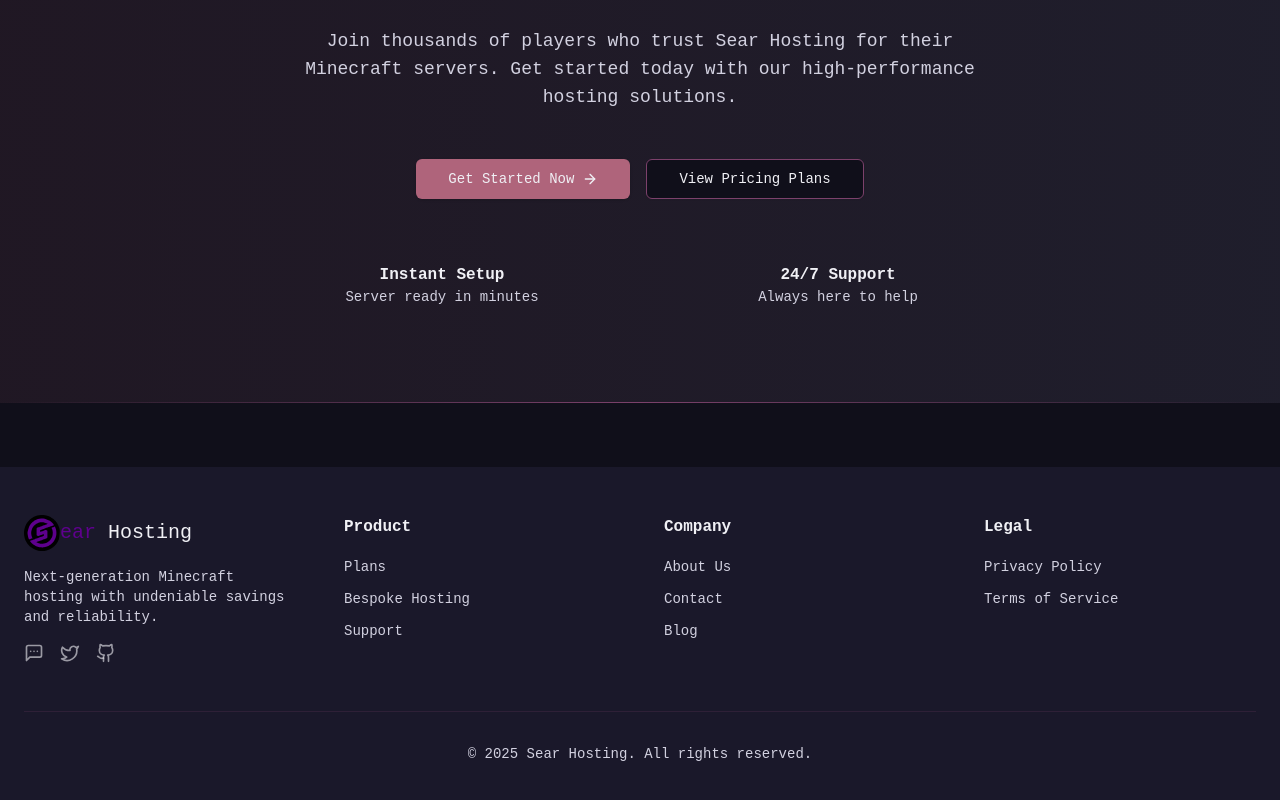
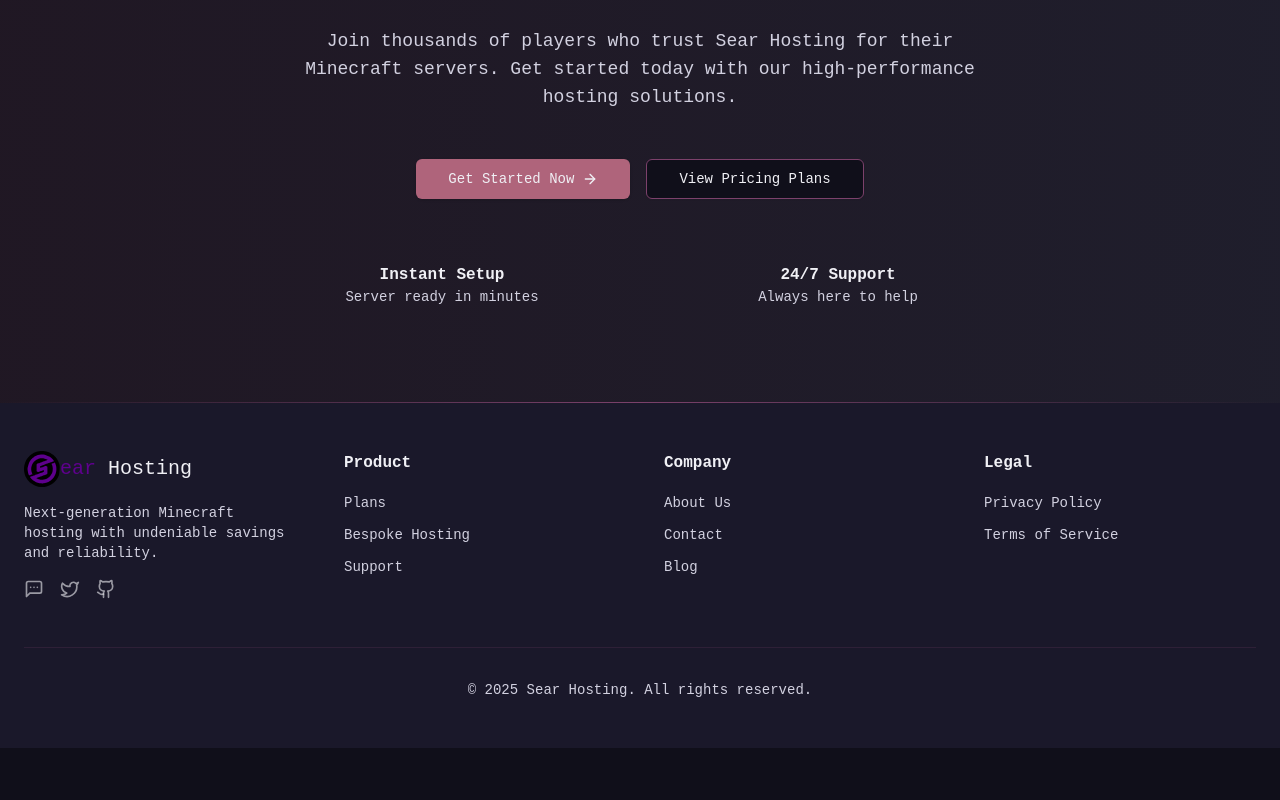
Before and after one commit to pioneertulip1/sear-website, a Next.js app: page / in a window 1280 px wide. Shown: the part 2882-3682 px from the top of the page. After the commit the page ends 3630 px from the top, so only its background shows below. Built offline with nearby package versions, Linux system fonts and the light colour scheme; no server answers; a web font is replaced by a local one.

Commit message:
fix: Remove unnecessary margin from footer component

```diff
--- a/src/components/footer/Footer.tsx
+++ b/src/components/footer/Footer.tsx
@@ -21,7 +21,7 @@ const footerLinks = {
 
 export function Footer() {
   return (
-    <footer className="bg-muted py-12 mt-16">
+    <footer className="bg-muted py-12">
       <div className="container-custom">
         <div className="grid grid-cols-1 md:grid-cols-4 gap-8 md:gap-12">
           {/* Brand */}
```
